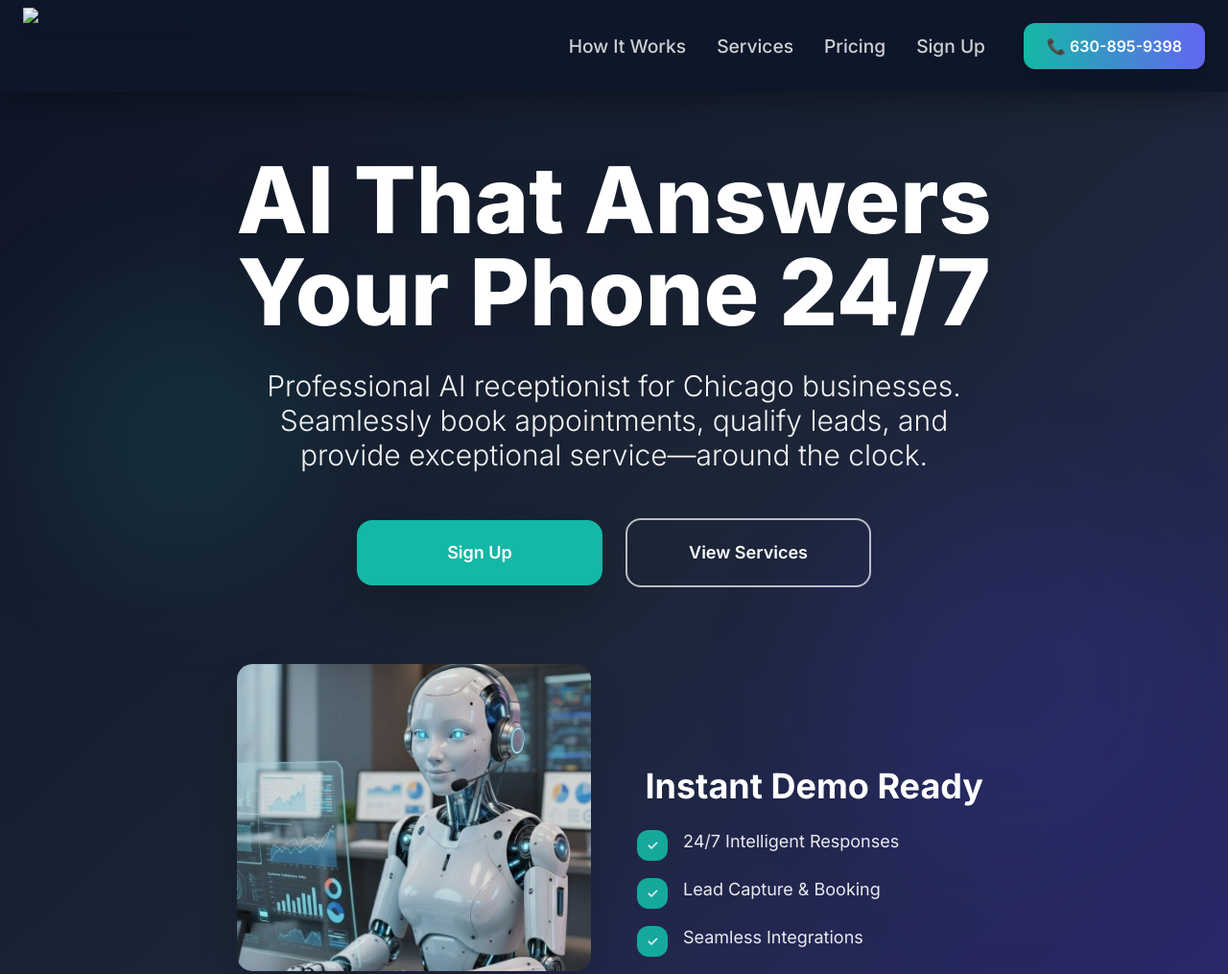
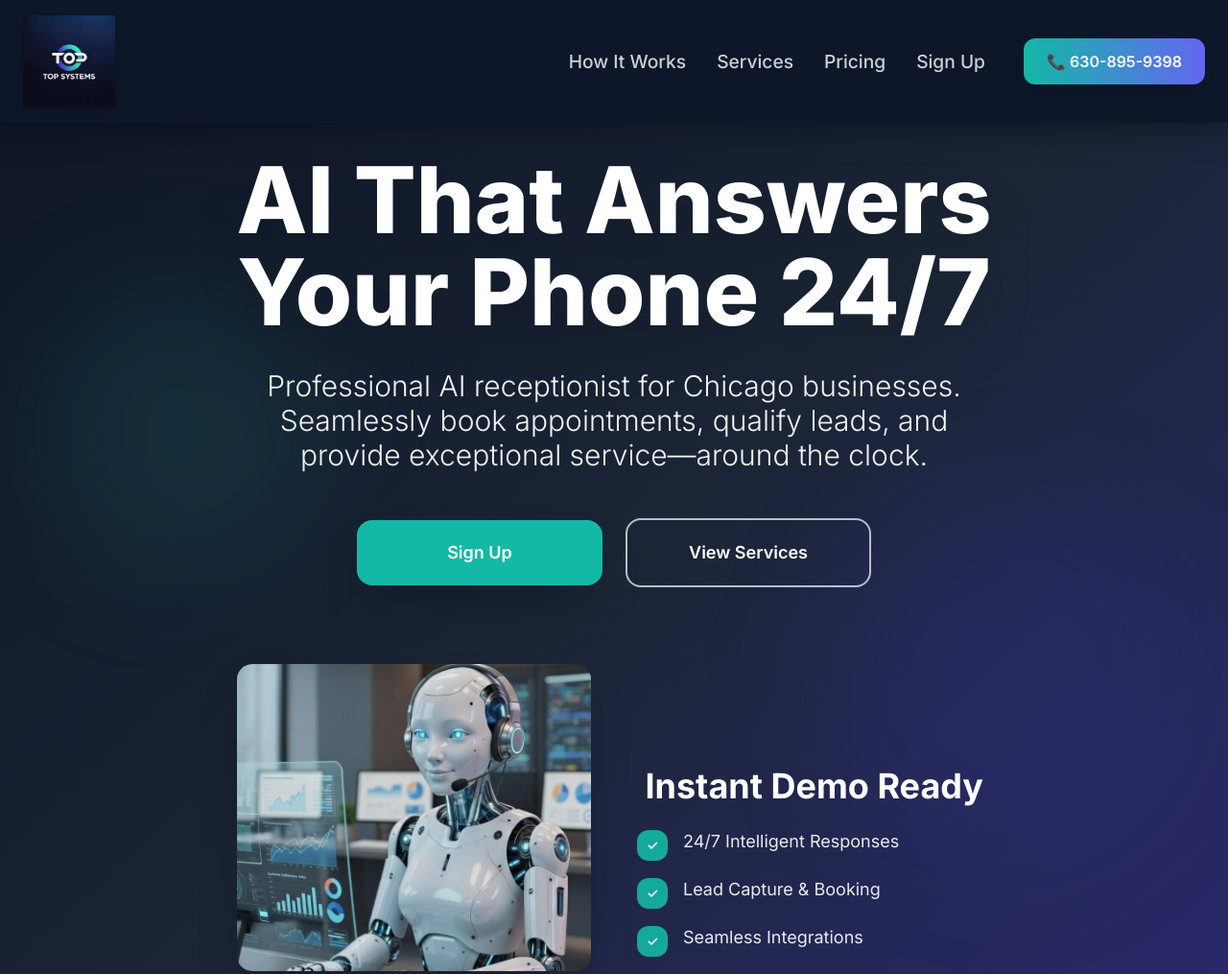
Before and after one commit to Jkyll23/gotop-systems, a website: page public/index.html in a window 1280 px wide. Shown: the top 1015 px of the page at 96% size. Drawn offline with nearby package versions, Linux system fonts and the light colour scheme.

Commit message:
Update index.html

```diff
--- a/public/index.html
+++ b/public/index.html
@@ -60,14 +60,14 @@
 <body class="font-sans antialiased bg-slate-50 text-slate-900">
 
     <!-- ========== NAVIGATION ========== -->
-    <nav id="navbar" class="fixed top-0 left-0 right-0 z-50 bg-slate-900/97 backdrop-blur-md px-6 py-2 shadow-xl scrolled">
+    <nav id="navbar" class="fixed top-0 left-0 right-0 z-50 bg-slate-900/97 backdrop-blur-md px-6 py-4 shadow-xl scrolled">
         <div class="max-w-7xl mx-auto flex items-center justify-between">
             <!-- Logo -->
             <a href="#" onclick="showPage('home')" class="flex items-center group cursor-pointer">
                 <img
-  src="logo.png"
+  src="image (1).jpg"
   alt="GoTop Systems Logo"
-  class="h-20 w-auto group-hover:scale-105 transition-transform drop-shadow-lg"
+  class="h-24 w-auto group-hover:scale-105 transition-transform drop-shadow-lg"
 >
             </a>
 
@@ -316,7 +316,7 @@
         <div class="max-w-6xl mx-auto text-center">
             <div class="flex items-center justify-center mb-6">
               <img
-  src="logo.png"
+  src="image (1).jpg"
   alt="GoTop Systems Logo"
   class="h-28 w-auto drop-shadow-lg"
 />
```
